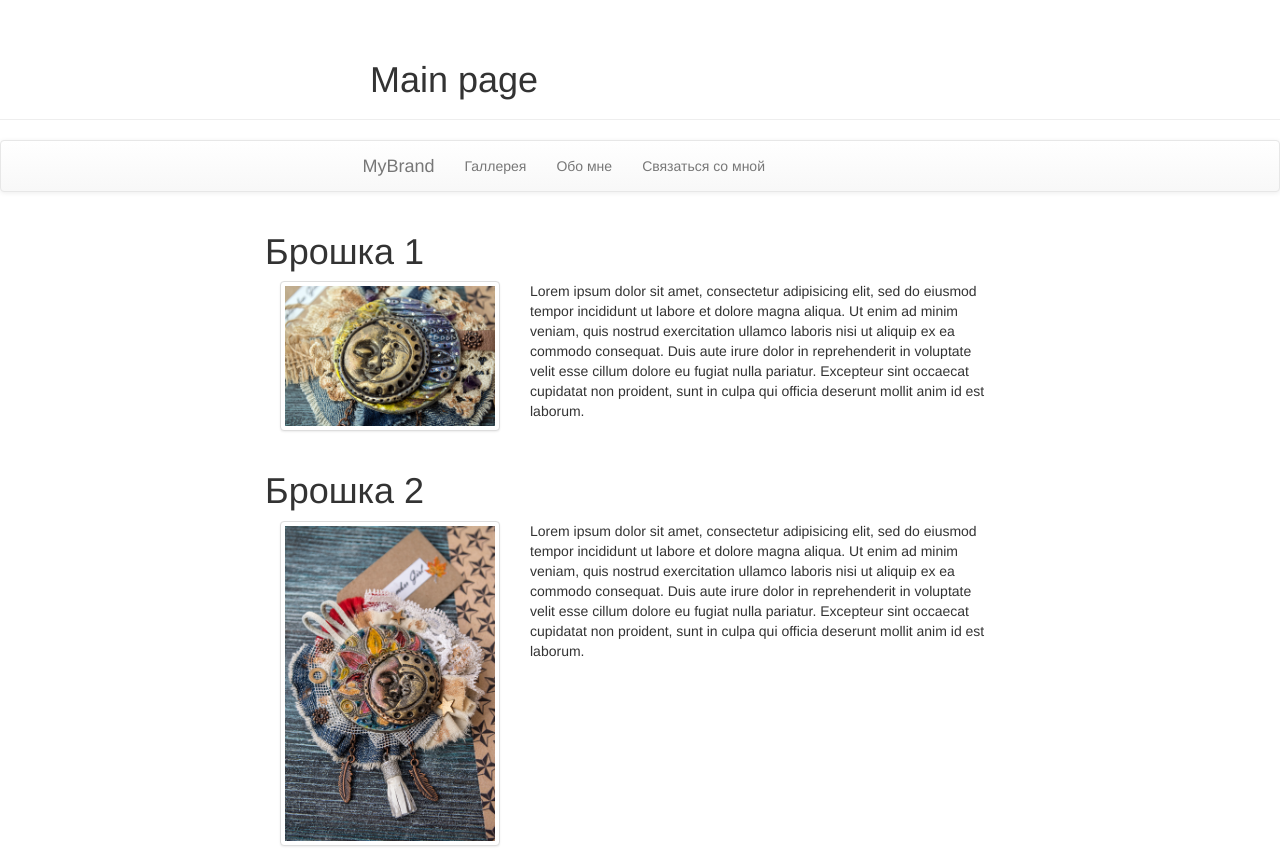
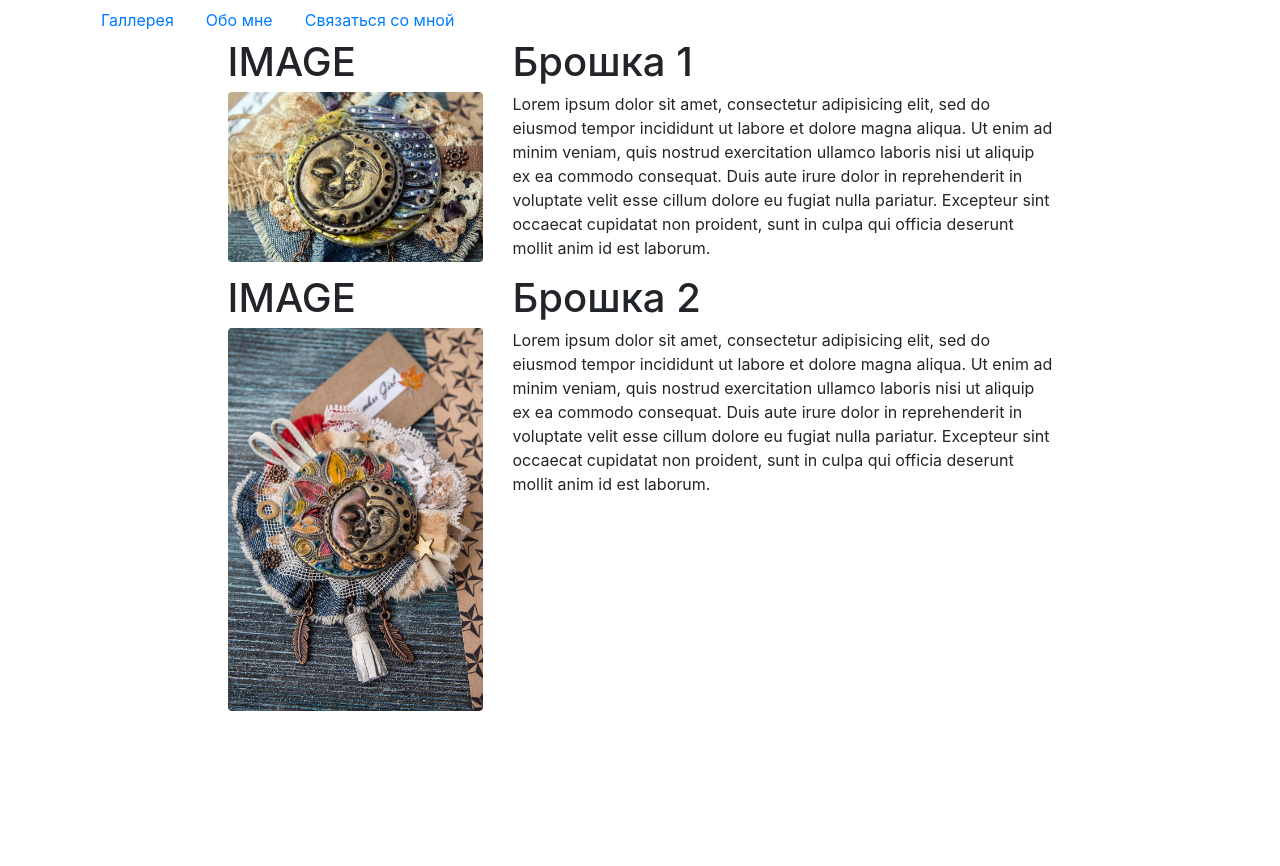
Before and after one commit to KostiganSavin/mysite, a Django app: page /posts/ in a window 1280 px wide. After the commit the page ends 711 px from the top, so only its background shows below. Run offline with Django 3.2, Linux system fonts and the light colour scheme; data comes from the database, SQL or seed files in the repository; both versions use the stored data as it was after the commit; some libraries are stand-ins or nearby versions.

Commit message:
Add bootstrap4.

```diff
--- a/src/posts/models.py
+++ b/src/posts/models.py
@@ -14,8 +14,7 @@ class PostModel(models.Model):
 
     @property
     def main_image(self):
-        instance = self
-        qs = ImageModel.objects.filter(post=self).first()
+        qs = self.imagemodel_set.all().first()
         url = qs.image.url
         return url
 
--- a/src/posts/urls.py
+++ b/src/posts/urls.py
@@ -1,8 +1,9 @@
 from django.conf.urls import url
-from .views import IndexView, PostsListView
+from .views import IndexView, PostsListView, PostDetailView
 
 
 urlpatterns =[
     # url(r'^$', IndexView.as_view(), name='posts_list'),
-    url(r'^$', PostsListView.as_view(), name='posts_list'),
+    url(r"^$", PostsListView.as_view(), name="posts_list"),
+    url(r"^(?P<pk>\d+)/$", PostDetailView.as_view(), name = "post_detail"),
 ]
--- a/src/posts/views.py
+++ b/src/posts/views.py
@@ -8,18 +8,11 @@ class IndexView(TemplateView):
     template_name = 'posts/posts_list.html'
 
 
-
 class PostsListView(ListView):
     model = PostModel
     template_name = 'posts/posts_list.html'
 
-    def get_context_data(self, **kwargs):
-        context = super(PostsListView, self).get_context_data(**kwargs)
-        image = ImageModel.objects.all().first()
-        print(image)
-        print(context)
-        print(self.args)
-        return context
 
 class PostDetailView(DetailView):
-    pass
+    model = PostModel
+    template_name = "posts/post_detail.html"
--- a/src/templates/base.html
+++ b/src/templates/base.html
@@ -5,25 +5,24 @@
     <meta charset="utf-8">
     <title>Main page</title>
     <!-- Latest compiled and minified CSS -->
-    <link rel="stylesheet" href="https://maxcdn.bootstrapcdn.com/bootstrap/3.3.7/css/bootstrap.min.css" integrity="sha384-BVYiiSIFeK1dGmJRAkycuHAHRg32OmUcww7on3RYdg4Va+PmSTsz/K68vbdEjh4u" crossorigin="anonymous">
+    <meta name="viewport" content="width=device-width, initial-scale=1, shrink-to-fit=no">
 
-    <!-- Optional theme -->
-    <link rel="stylesheet" href="https://maxcdn.bootstrapcdn.com/bootstrap/3.3.7/css/bootstrap-theme.min.css" integrity="sha384-rHyoN1iRsVXV4nD0JutlnGaslCJuC7uwjduW9SVrLvRYooPp2bWYgmgJQIXwl/Sp" crossorigin="anonymous">
-
+        <!-- Bootstrap CSS -->
+        <link rel="stylesheet" href="https://maxcdn.bootstrapcdn.com/bootstrap/4.0.0-beta/css/bootstrap.min.css" integrity="sha384-/Y6pD6FV/Vv2HJnA6t+vslU6fwYXjCFtcEpHbNJ0lyAFsXTsjBbfaDjzALeQsN6M" crossorigin="anonymous">
     <link rel="stylesheet" href="{% static '/css/base.css'%}">
   </head>
   <body>
-      <div class="page-header">
+      <!-- <div class="page-header">
         <div class="container">
-          <div class="col-md-6 col-md-offset-3">
+          <div class="col-md-6">
             <h1>Main page</h1>
           </div>
         </div>
-      </div>
-    <div class="navbar navbar-default">
+      </div> -->
+    <!-- <div class="navbar navbar-default">
       <div class="container">
         <div class="row">
-          <div class="col-md-6 col-md-offset-3">
+          <div class="col-md-6">
             <div class="navbar-header">
               <a href="{% url 'posts_list'%}" class="navbar-brand">MyBrand</a>
               <ul class="nav navbar-nav">
@@ -35,13 +34,23 @@
           </div>
         </div>
       </div>
+    </div> -->
+    <div class="container">
+      <ul class="nav ">
+          <li class="nav-items"><a href="{% url 'posts_list'%}" class="nav-link active">Галлерея</a></li>
+          <li class="nav-items"><a href="{% url 'aboutme'%}" class="nav-link">Обо мне</a></li>
+          <li class="nav-items"><a href="{% url 'contacts'%}" class="nav-link">Связаться со мной</a></li>
+      </ul>
     </div>
+
     <div class="container">
       {% block content %}
 
       {% endblock %}
     </div>
-    <!-- Latest compiled and minified JavaScript -->
-    <script src="https://maxcdn.bootstrapcdn.com/bootstrap/3.3.7/js/bootstrap.min.js" integrity="sha384-Tc5IQib027qvyjSMfHjOMaLkfuWVxZxUPnCJA7l2mCWNIpG9mGCD8wGNIcPD7Txa" crossorigin="anonymous"></script>
-  </body>
+  <!-- Optional JavaScript -->
+  <!-- jQuery first, then Popper.js, then Bootstrap JS -->
+  <script src="https://code.jquery.com/jquery-3.2.1.slim.min.js" integrity="sha384-KJ3o2DKtIkvYIK3UENzmM7KCkRr/rE9/Qpg6aAZGJwFDMVNA/GpGFF93hXpG5KkN" crossorigin="anonymous"></script>
+  <script src="https://cdnjs.cloudflare.com/ajax/libs/popper.js/1.11.0/umd/popper.min.js" integrity="sha384-b/U6ypiBEHpOf/4+1nzFpr53nxSS+GLCkfwBdFNTxtclqqenISfwAzpKaMNFNmj4" crossorigin="anonymous"></script>
+  <script src="https://maxcdn.bootstrapcdn.com/bootstrap/4.0.0-beta/js/bootstrap.min.js" integrity="sha384-h0AbiXch4ZDo7tp9hKZ4TsHbi047NrKGLO3SEJAg45jXxnGIfYzk4Si90RDIqNm1" crossorigin="anonymous"></script>  </body>
 </html>
--- a/src/templates/posts/posts_list.html
+++ b/src/templates/posts/posts_list.html
@@ -3,31 +3,29 @@
 {% block content %}
 
 {% for obj in object_list%}
-<div class="row">
-  <div class="col-md-8 col-md-offset-2">
+<!-- <div class="row">
+  <div class="col-6 col-md-8 ml-mr-auto">
     <h1>{{obj.title}}</h1>
     <div class="col-md-4">
-      <a href="#" class="thumbnail">
+      <a href="{% url 'post_detail' pk=obj.id %}" class="thumbnail">
         <img src="{{obj.main_image}}" alt="Image of staff">
       </a>
       </div>
-      <div class="col-md-8">
+      <div class="col-6 col-md-8 ml-mr-auto">
         <p>{{obj.content}}</p>
       </div>
+  </div>
+</div> -->
+<div class="row">
+  <div class="col-sm-3 ml-auto">
+    <h1>IMAGE</h1>
+    <img src="{{obj.main_image}}" alt="Image of staff" class="rounded w-100">
+  </div>
+  <div class="col-sm-6 mr-auto">
+    <h1>{{obj.title}}</h1>
+    <p>{{obj.content}}</p>
   </div>
 </div>
 {% endfor %}
 
-  <!-- <div class="row">
-    <div class="col-md-8 col-md-offset-2">
-      <div class="col-md-4">
-        <a href="#" class="thumbnail">
-          <img src="..." alt="...">
-        </a>
-        </div>
-        <div class="col-md-8">
-          <p>Lorem ipsum dolor sit amet, consectetur adipisicing elit, sed do eiusmod tempor incididunt ut labore et dolore magna aliqua. Ut enim ad minim veniam, quis nostrud exercitation ullamco laboris nisi ut aliquip ex ea commodo consequat. Duis aute irure dolor in reprehenderit in voluptate velit esse cillum dolore eu fugiat nulla pariatur. Excepteur sint occaecat cupidatat non proident, sunt in culpa qui officia deserunt mollit anim id est laborum.</p>
-        </div>
-    </div>
-  </div> -->
 {% endblock %}
```
Also changed, not shown: src/templates/posts/post_detail.html (added, +18 -0 lines), src/db.sqlite3, 1 other file.
